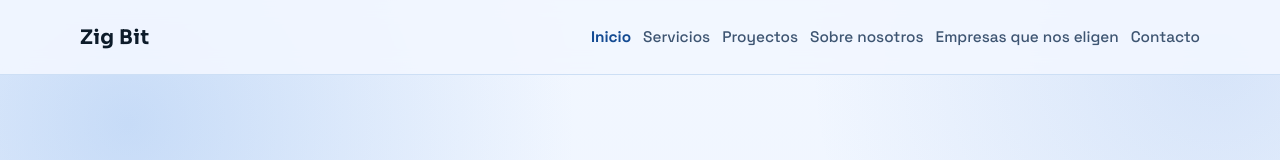
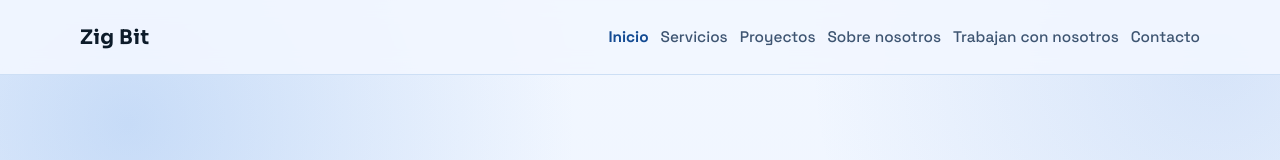
Before and after one commit to franco4457/zig-bit-web, a plain HTML site: page index.html in a window 1280 px wide. Shown: the top 160 px of the page. Drawn offline with Linux system fonts and the light colour scheme.

Commit message:
pequeño cambio en el nav

```diff
--- a/index.html
+++ b/index.html
@@ -27,7 +27,7 @@
             <li><a href="servicios.html">Servicios</a></li>
             <li><a href="proyectos.html">Proyectos</a></li>
             <li><a href="nosotros.html">Sobre nosotros</a></li>
-            <li><a href="clientes.html">Empresas que nos eligen</a></li>
+            <li><a href="clientes.html">Trabajan con nosotros</a></li>
             <li><a href="contacto.html">Contacto</a></li>
           </ul>
         </nav>
```
